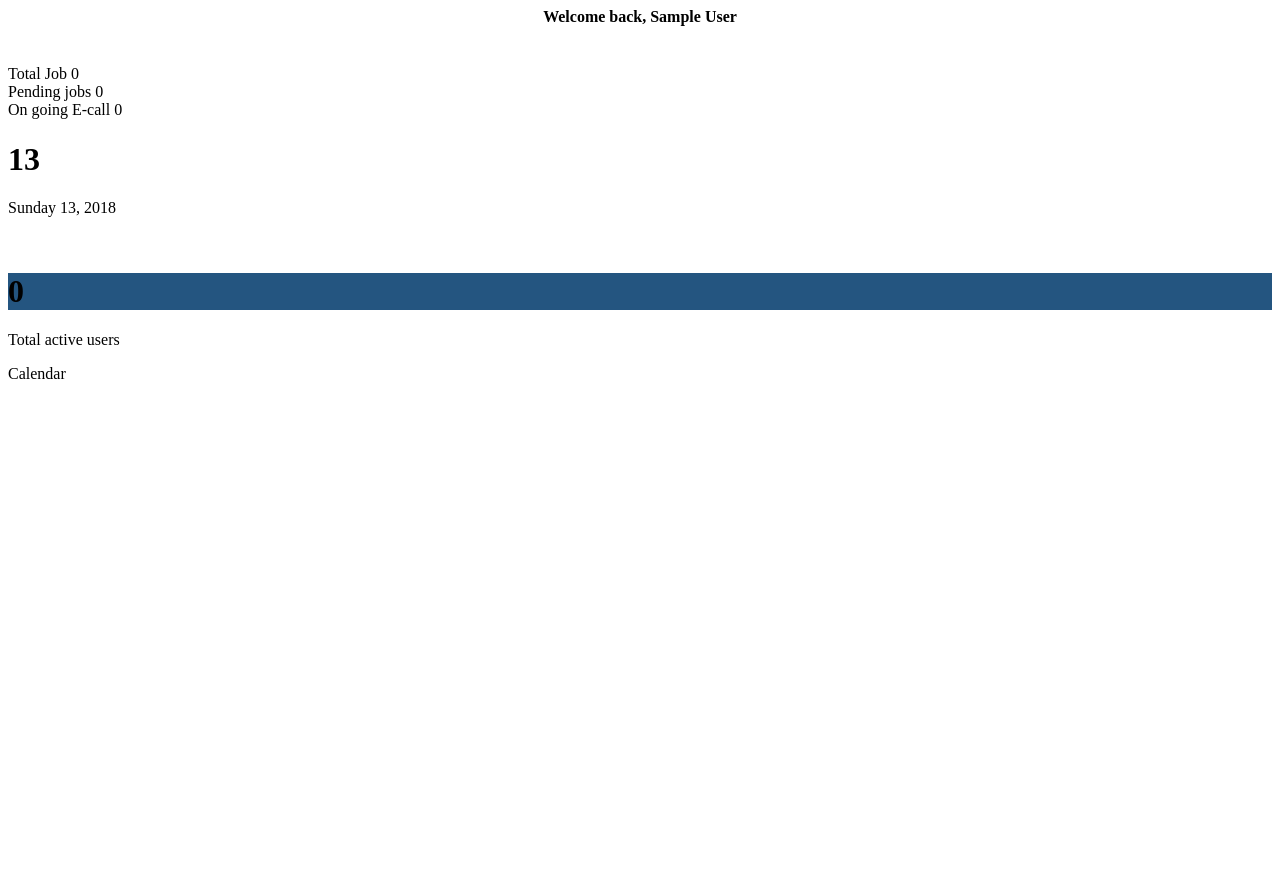
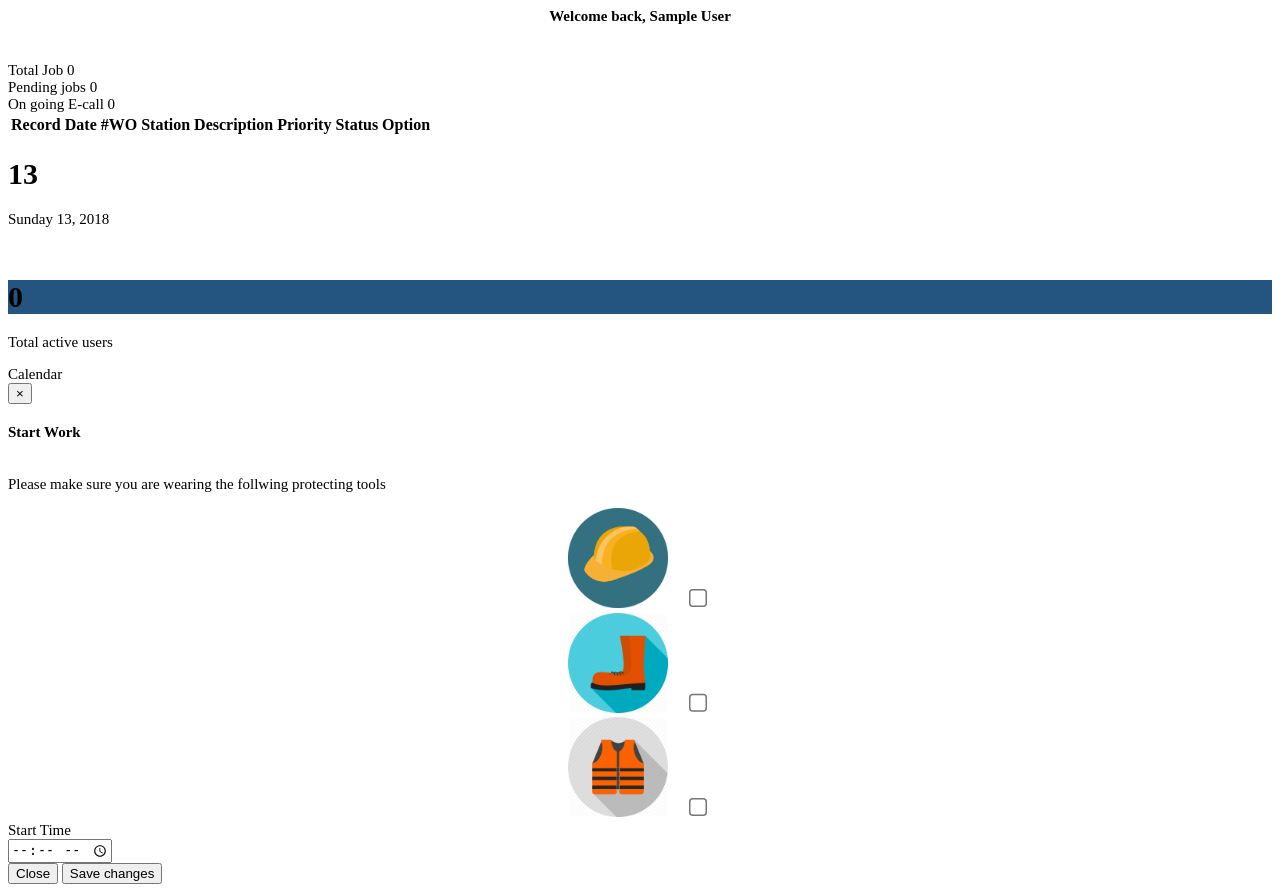
Before and after one commit to gabmak/WorkOrderManagement_php, a PHP site: page /FYP/dashboard.php in a window 1280 px wide. Before the commit the page ends 379 px from the top, so only its background shows below. Run offline with PHP 8.4, Linux system fonts and the light colour scheme; the visitor is signed in with stand-in values (Sample User, id 1); data that the repository does not hold is empty; some libraries are stand-ins or nearby versions.

Commit message:
checkbox success

```diff
--- a/custom/js/dashboard1.js
+++ b/custom/js/dashboard1.js
@@ -10,6 +10,8 @@
 
 
 function startOrder(work_id = null) {
+
+
 	if(work_id) {
 
 		$.ajax({
@@ -18,13 +20,15 @@
 			data: {work_id: work_id},
 			dataType: 'json',
 			success:function(response) {
-
-				if(response['ststus'] != 1){
-					$("#startOrderMessages").html('<div class="alert alert-success">'+
+				console.log(response);
+				if(response.status != 1){
+					$(".startOrderMessages").html('<div class="alert alert-danger warningIfStarted">'+
 		            '<button type="button" class="close" data-dismiss="alert">&times;</button>'+
-			            '<strong><i class="glyphicon glyphicon-ok-sign"></i></strong> '+ response.messages +
-			          '</div>');
+			            '<strong><i class="glyphicon glyphicon-warning-sign"></i> Warning, job already started!</strong></div>');
 					document.getElementById("updateStartOrderBtn").disabled = true;
+				}	else{
+					$(".warningIfStarted").remove();
+					document.getElementById("updateStartOrderBtn").disabled = false;
 				}
 
 				// update status
@@ -36,6 +40,10 @@
 					$('.form-group').removeClass('has-error').removeClass('has-success');
 
 					var startTime = $("#startTime").val();
+					var helmet = $("#helmet").val();
+					var shose = $("#shose").val();
+					var jacket = $("#jacket").val();
+					var allGreen = 0;
 
 					if(startTime == "") {
 						$("#startTime").after('<p class="text-danger">Time is required</p>');
@@ -44,46 +52,56 @@
 						$("#startTime").closest('.form-group').addClass('has-success');
 					}
 
-					$("#removeOrderBtn").button('loading');
-//					if(processStatus) {
-//						$("#updateStatusOrderBtn").button('loading');
-//						$.ajax({
-//							url: 'php_action/editStatus.php',
-//							type: 'post',
-//							data: {
-//								work_id: work_id,
-//								processStatus: processStatus,
-//
-//							},
-//							dataType: 'json',
-//							success:function(response) {
-//								$("#updateStatusOrderBtn").button('loading');
-//
-//								// remove error
-//								$('.text-danger').remove();
-//								$('.form-group').removeClass('has-error').removeClass('has-success');
-//
-//								$("#statusOrderModal").modal('hide');
-//								$("#updateStatusOrderBtn").button('reset');
-//								$("#success-messages").html('<div class="alert alert-success">'+
-//			            '<button type="button" class="close" data-dismiss="alert">&times;</button>'+
-//			            '<strong><i class="glyphicon glyphicon-ok-sign"></i></strong> '+ response.messages +
-//			          '</div>');
-//
-//								// remove the mesages
-//			          $(".alert-success").delay(500).show(10, function() {
-//									$(this).delay(3000).hide(10, function() {
-//										$(this).remove();
-//									});
-//								}); // /.alert
-//
-//			          // refresh the manage order table
-//								manageOrderTable.ajax.reload(null, false);
-//							} //
-//
-//						});
-//					} // /if
-//
+					if (helmet=="helmet" && shose=="shose" && jacket=="jacket"){
+						allGreen =1 ;
+						$(".warningIfStarted").remove();
+					} else {
+						$(".startOrderMessages").html('<div class="alert alert-danger warningIfStarted">'+
+		            '<button type="button" class="close" data-dismiss="alert">&times;</button>'+
+			            '<strong><i class="glyphicon glyphicon-warning-sign"></i> Make sure you have wear the protection tools!</strong></div>');
+						allGreen = 0;
+					}
+
+
+
+					if(startTime && allGreen == 1) {
+						$("#updateStartOrderBtn").button('loading');
+						$.ajax({
+							url: 'php_action/startJob.php',
+							type: 'post',
+							data: {
+								work_id: work_id,
+								startTime: startTime,
+							},
+							dataType: 'json',
+							success:function(response) {
+								$("#updateStartOrderBtn").button('loading');
+
+								// remove error
+								$('.text-danger').remove();
+								$('.form-group').removeClass('has-error').removeClass('has-success');
+
+								$("#startOrderModal").modal('hide');
+								$("#updateStartOrderBtn").button('reset');
+								$("#success-messages").html('<div class="alert alert-success">'+
+			            '<button type="button" class="close" data-dismiss="alert">&times;</button>'+
+			            '<strong><i class="glyphicon glyphicon-ok-sign"></i></strong> '+ response.messages +
+			          '</div>');
+
+								// remove the mesages
+			          $(".alert-success").delay(500).show(10, function() {
+									$(this).delay(3000).hide(10, function() {
+										$(this).remove();
+									});
+								}); // /.alert
+
+			          // refresh the manage order table
+								managePersonOrderTable.ajax.reload(null, false);
+							} //
+
+						});
+					} // /if
+
 					return false;
 				}); // /update status
 
--- a/dashboard.php
+++ b/dashboard.php
@@ -35,6 +35,20 @@
 <style type="text/css">
 	.ui-datepicker-calendar {
 		display: none;
+	}
+	@supports (zoom:1.5) {
+		input[type="radio"],  input[type=checkbox]{
+		zoom: 1.5;
+		}
+	}
+	@supports not (zoom:1.5) {
+		input[type="radio"],  input[type=checkbox]{
+			transform: scale(1.5);
+			margin: 15px;
+		}
+	}
+	body {
+    	font-size: 15px;
 	}
 </style>
 
@@ -88,6 +102,26 @@
 		</div> <!--/panel-->
 	</div> <!--/col-md-4-->
 
+	<div class="col-md-12">
+		<div class="panel-body">
+			<div id="success-messages"></div>
+
+			<table class="table" id="managePersonOrderTable">
+				<thead>
+					<tr>
+						<th>Record Date</th>
+						<th>#WO</th>
+						<th>Station</th>
+						<th>Description</th>
+						<th>Priority</th>
+						<th>Status</th>
+						<th>Option</th>
+					</tr>
+				</thead>
+			</table>
+		</div>
+	</div>
+
 	<div class="col-md-4">
 		<div class="card">
 		  <div class="cardHeader">
@@ -129,6 +163,53 @@
 
 </div> <!--/row-->
 
+<!-- edit start form -->
+<div class="modal fade" tabindex="-1" role="dialog" id="startOrderModal">
+  <div class="modal-dialog modal-lg">
+    <div class="modal-content">
+      <div class="modal-header">
+        <button type="button" class="close" data-dismiss="modal" aria-label="Close"><span aria-hidden="true">&times;</span></button>
+        <h4 class="modal-title"><i class="glyphicon glyphicon-edit"></i> Start Work</h4>
+      </div>
+
+      <div class="modal-body form-horizontal" style="max-height:500px; overflow:auto;" >
+
+      	<div class="startOrderMessages"></div>
+
+		 	<div class="form-group">
+				<label class="col-md-12"><p>Please make sure you are wearing the follwing protecting tools</p></label>
+				<div class="col-xs-6 col-sm-4">
+					<center><label class="container" id="helmetDiv"><img src="assests/images/helmet.png" width="100" alt=""/>&emsp;<input type="checkbox" id="helmet" name="helmet" value="1"></label></center>
+				</div>
+				<div class="col-xs-6 col-sm-4">
+					<center><label class="container" id="shoseDiv"><img src="assests/images/boots.png" width="100" alt=""/>&emsp;<input type="checkbox" id="shose" name="shose" value="1"></label></center>
+				</div>
+				<div class="col-xs-6 col-sm-4">
+					<center><label class="container" id="jacketDiv"><img src="assests/images/vest.png" width="100" alt=""/>&emsp;<input type="checkbox" id="jacket" name="jacket" value="1"></label></center>
+				</div>
+			 </div> <!--/form-group-->
+
+			 <div class="form-group">
+
+			   <label for="startTime" class="col-sm-3 control-label">Start Time</label>
+			   <div class="col-sm-3">
+			     <input type="time" class="form-control" id="startTime" name="startTime"/>
+			   </div>
+			 </div> <!--/form-group-->
+
+      </div> <!--/modal-body-->
+      <div class="modal-footer">
+      	<button type="button" class="btn btn-default" data-dismiss="modal"> <i class="glyphicon glyphicon-remove-sign"></i> Close</button>
+        <button type="button" class="btn btn-primary" id="updateStartOrderBtn" data-loading-text="Loading..."> <i class="glyphicon glyphicon-ok-sign"></i> Save changes</button>
+      </div>
+    </div><!-- /.modal-content -->
+  </div><!-- /.modal-dialog -->
+</div><!-- /.modal -->
+<!-- /edit order-->
+
+
+
+
 <!-- fullCalendar 2.2.5 -->
 <script src="assests/plugins/moment/moment.min.js"></script>
 <script src="assests/plugins/fullcalendar/fullcalendar.min.js"></script>
@@ -159,5 +240,5 @@
 
     });
 </script>
-
+<script src="custom/js/dashboard1.js"></script>
 <?php require_once 'includes/footer.php'; ?>
--- a/php_action/getOrderForLogistic.php
+++ /dev/null
@@ -1 +0,0 @@
-ge
```
Also changed, not shown: dashboard1.php (+7 -14 lines), php_action/fetchCategories.php (deleted, +0 -48 lines), php_action/fetchOrder.php (deleted, +0 -87 lines), php_action/startJob.php (added, +27 -0 lines).
